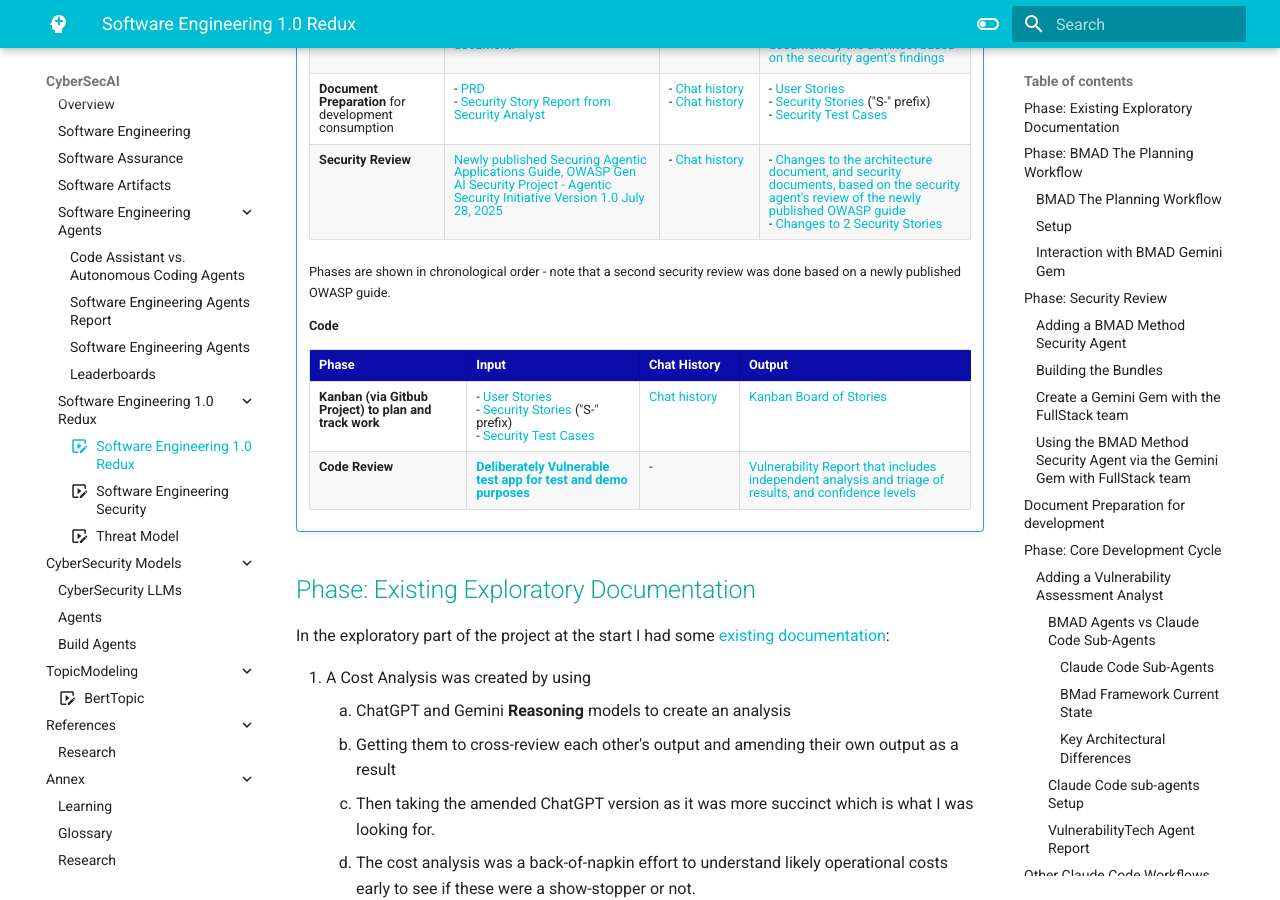
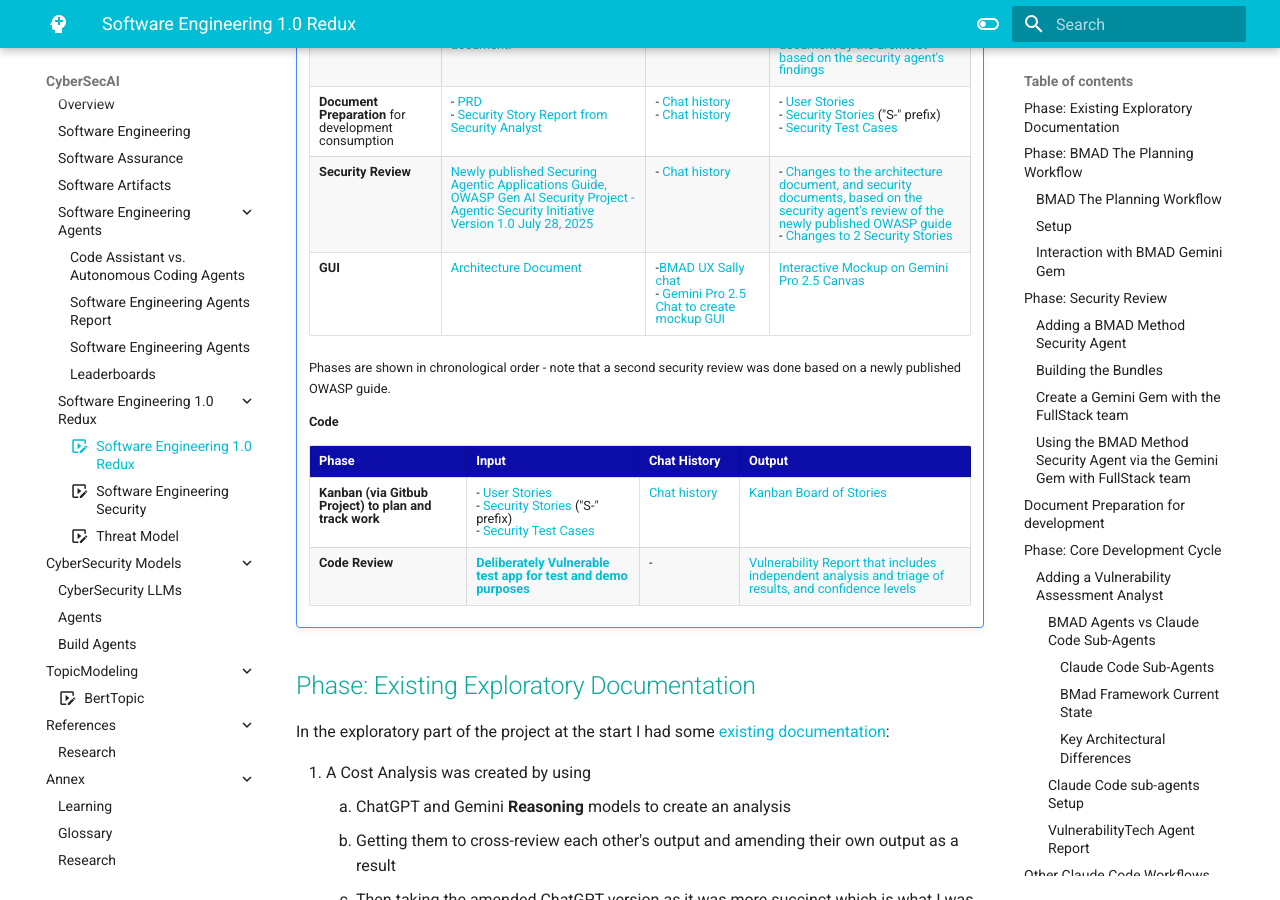
Before and after one commit to CyberSecAI/CyberSecAI.github.io, an MkDocs documentation site: the page built from docs/software/swe_redux.md, in a window 1280 px wide and 900 px high, scrolled down 666 px. Built offline with MkDocs 1.6.1 and Material for MkDocs 9.7.7, drawn with Linux system fonts in a browser that asks for light colours; comment, search, counter and statistics services are not loaded.

Commit message:
add cwe chatbot ui

```diff
--- a/docs/software/swe_redux.md
+++ b/docs/software/swe_redux.md
@@ -27,6 +27,7 @@
     |      **Security Review**     |  [Product Brief, PRD, UX requirements, Architecture document.](https://github.com/CWE-ChatBot/CWE-ChatBot/blob/main/README.md#project-documentation)          |   [Chat history](https://github.com/CWE-ChatBot/CWE-ChatBot/blob/main/docs/chats/bmad_security_agent_chat.md)       |  - [Security review documents](https://github.com/CWE-ChatBot/CWE-ChatBot/tree/main/docs/security/bmad_fullagent_security) <br>- [Changes to the architecture document  by the architect based on the security agent's findings](https://github.com/CWE-ChatBot/CWE-ChatBot/commit/ad8b50438cc669f3f16afee755756af5300db464)         |
     |      **Document Preparation** for development consumption     | - [PRD](https://github.com/CWE-ChatBot/CWE-ChatBot/blob/main/README.md#project-documentation) <br> - [Security Story Report from Security Analyst](https://github.com/CWE-ChatBot/CWE-ChatBot/blob/main/docs/security/bmad_fullagent_security/security_story_report.md)    |  - [Chat history](https://github.com/CWE-ChatBot/CWE-ChatBot/blob/main/docs/chats/bmad_user_stories.md) <br> - [Chat history](https://github.com/CWE-ChatBot/CWE-ChatBot/blob/main/docs/chats/bmad_security_stories.md)      |   - [User Stories](https://github.com/CWE-ChatBot/CWE-ChatBot/tree/main/docs/stories)<br>- [Security Stories](https://github.com/CWE-ChatBot/CWE-ChatBot/tree/main/docs/stories) ("S-" prefix) <br> - [Security Test Cases](https://github.com/CWE-ChatBot/CWE-ChatBot/blob/main/docs/security/bmad_fullagent_security/security_test_cases.md)             |
     |      **Security Review**     |  [Newly published Securing Agentic Applications Guide, OWASP Gen AI Security Project - Agentic Security Initiative Version 1.0 July 28, 2025](https://genai.owasp.org/resource/securing-agentic-applications-guide-1-0/)        |   - [Chat history](https://github.com/CWE-ChatBot/CWE-ChatBot/blob/main/docs/chats/bmad_security_agent_owasp_new_ai_guide.md)  |  - [Changes to the architecture document, and security documents, based on the security agent's review of the newly published OWASP guide](https://github.com/CWE-ChatBot/CWE-ChatBot/commit/848ab2133301efdf47e42c78b2762045aaca6019) <br> - [Changes to 2 Security Stories](https://github.com/CWE-ChatBot/CWE-ChatBot/commit/1bdf204671db22af92d675d2a295144ecbd914af)       |
+    |      **GUI**     | [Architecture Document](https://github.com/CWE-ChatBot/CWE-ChatBot/blob/main/docs/architecture.md)         | -[BMAD UX Sally chat](https://github.com/CWE-ChatBot/CWE-ChatBot/blob/main/docs/chats/gui_bmad.md)<br> - [Gemini Pro 2.5 Chat to create mockup GUI](https://github.com/CWE-ChatBot/CWE-ChatBot/blob/main/docs/chats/GUI.md)    |   [Interactive Mockup on Gemini Pro 2.5 Canvas](https://github.com/CWE-ChatBot/CWE-ChatBot/tree/main/docs/GUI)     |
 
     Phases are shown in chronological order - note that a second security review was done based on a newly published OWASP guide.
 
```
Also changed, not shown: docs/software/code/leaderboards.md (+3 -3 lines).
